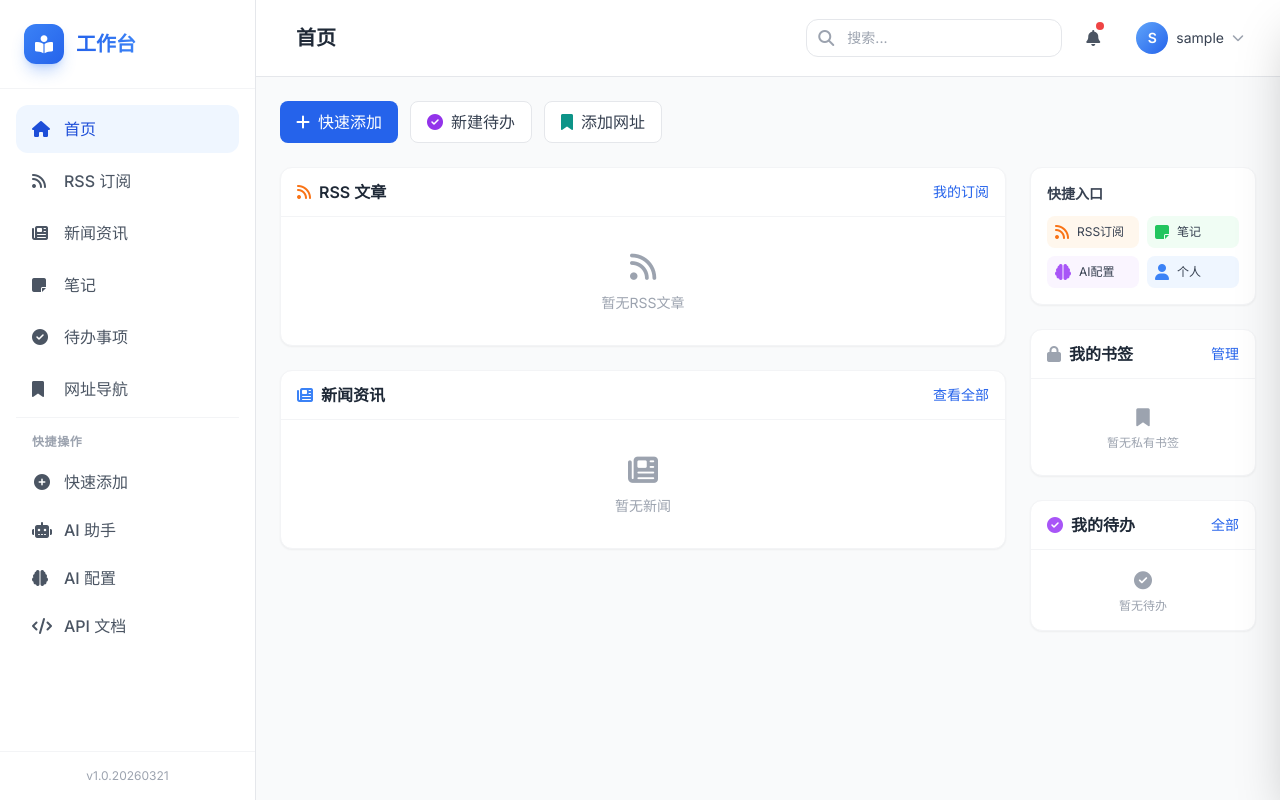
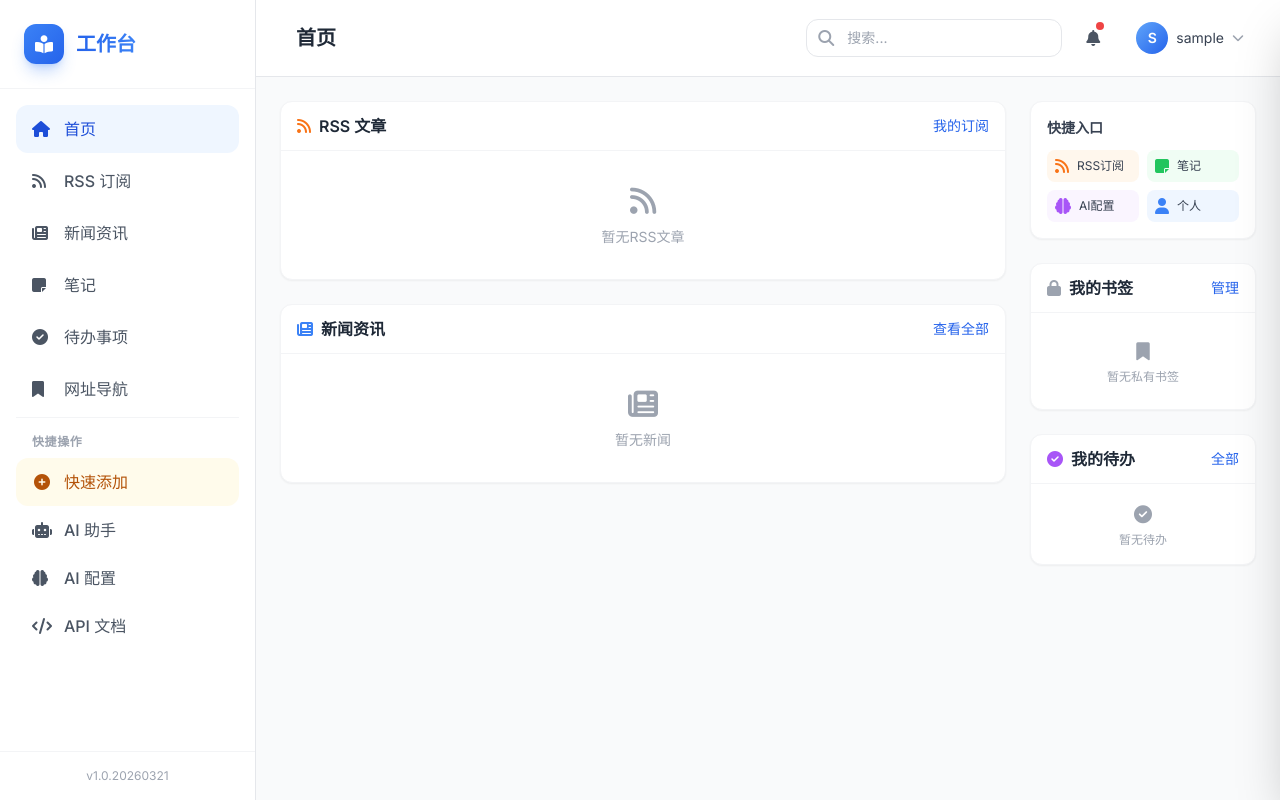
Before and after one commit to tojoevan/workspace, a Django app: page / in a window 1280 px wide. Run offline with Django 5.2, Linux system fonts and the light colour scheme; the visitor is signed in with stand-in values (Sample User, id 1); data that the repository does not hold is empty; some libraries are stand-ins or nearby versions.

```diff
--- a/templates/base.html
+++ b/templates/base.html
@@ -146,7 +146,7 @@
                 <div class="pt-4 mt-4 border-t border-gray-100">
                     <p class="px-4 text-xs font-semibold text-gray-400 uppercase tracking-wider mb-2">快捷操作</p>
 
-                    <button onclick="openQuickAddModal()" class="w-full flex items-center space-x-3 px-4 py-3 rounded-xl text-gray-600 hover:bg-gray-50 hover:text-gray-900 transition-all duration-200">
+                    <button onclick="openQuickAddModal()" class="w-full flex items-center space-x-3 px-4 py-3 rounded-xl bg-amber-50 text-amber-700 hover:bg-amber-100 transition-all duration-200">
                         <i class="fas fa-plus-circle w-5"></i>
                         <span class="font-medium">快速添加</span>
                     </button>
--- a/templates/core/home.html
+++ b/templates/core/home.html
@@ -5,20 +5,7 @@
 
 {% block content %}
 <div class="space-y-6">
-    {% if user.is_authenticated %}
-    <!-- 已登录：快速操作栏 -->
-    <div class="flex flex-wrap gap-3">
-        <button onclick="openQuickAddModal()" class="inline-flex items-center px-4 py-2 bg-primary-600 text-white rounded-lg hover:bg-primary-700 transition-colors">
-            <i class="fas fa-plus mr-2"></i>快速添加
-        </button>
-        <a href="{% url 'todo:todo_add' %}" class="inline-flex items-center px-4 py-2 bg-white border border-gray-200 text-gray-700 rounded-lg hover:bg-gray-50 transition-colors">
-            <i class="fas fa-check-circle mr-2 text-purple-600"></i>新建待办
-        </a>
-        <a href="{% url 'bookmarks:bookmark_add' %}" class="inline-flex items-center px-4 py-2 bg-white border border-gray-200 text-gray-700 rounded-lg hover:bg-gray-50 transition-colors">
-            <i class="fas fa-bookmark mr-2 text-teal-600"></i>添加网址
-        </a>
-    </div>
-    {% else %}
+    {% if not user.is_authenticated %}
     <!-- 未登录：欢迎区域 -->
     <div class="bg-gradient-to-r from-primary-500 to-primary-600 rounded-2xl p-8 text-white">
         <div class="max-w-2xl">
```
